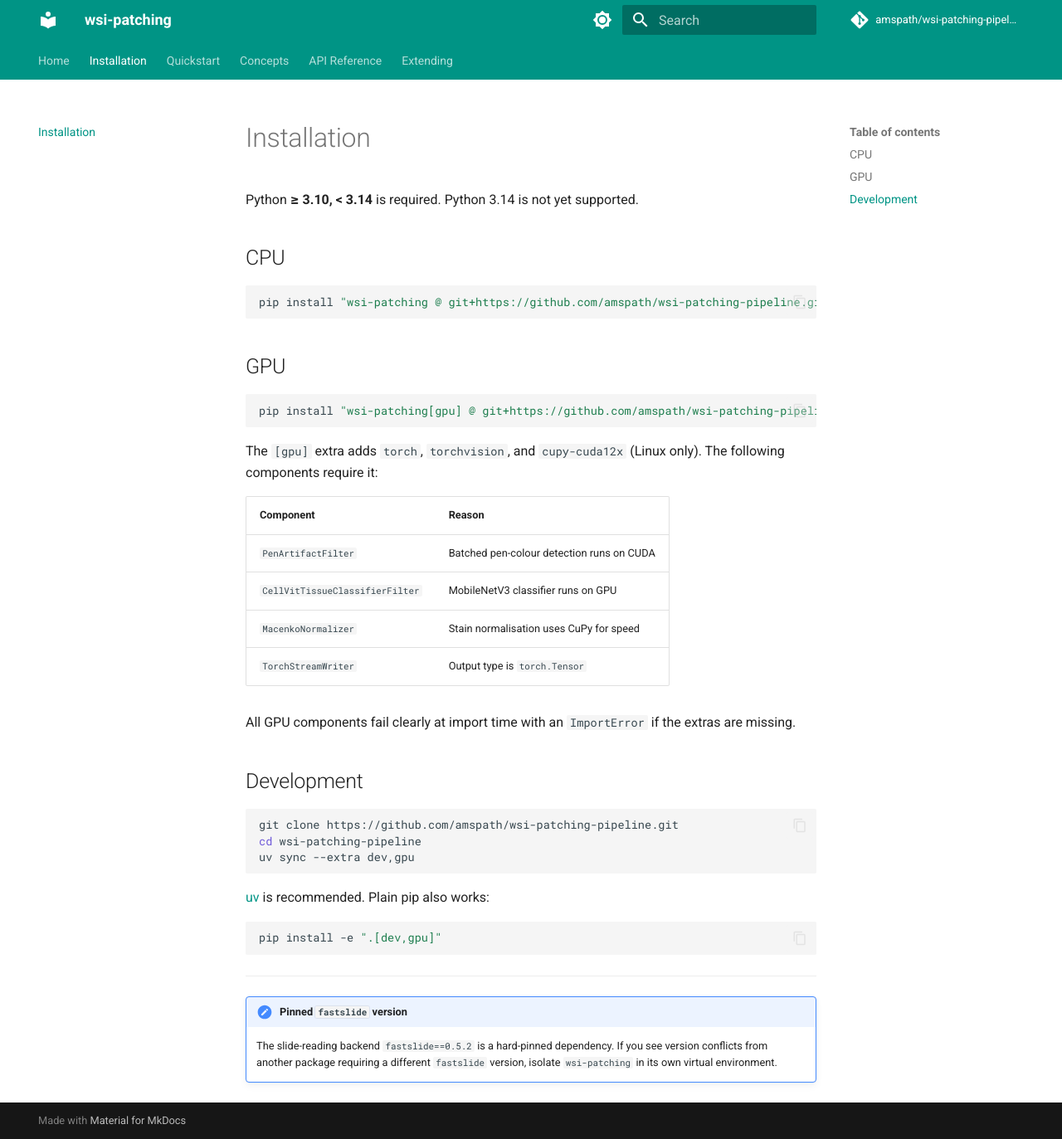
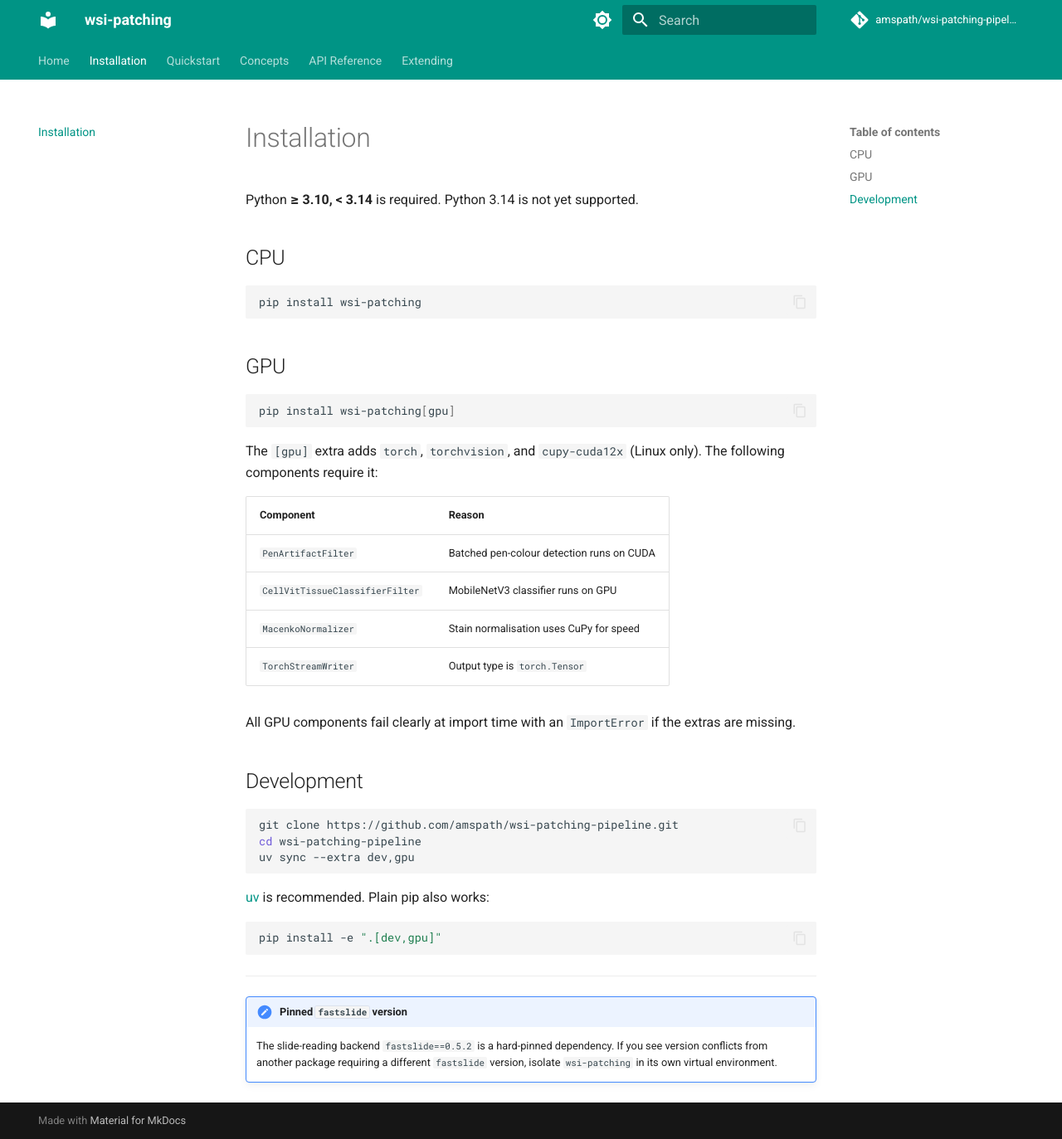
Before and after one commit to amspath/wsi-patching-pipeline, an MkDocs documentation site: the page built from docs/installation.md, in a window 1280 px wide and 1373 px high. Shown: the whole window at 83% size. Built offline with MkDocs 1.6.1 and Material for MkDocs 9.7.7, drawn with Linux system fonts in a browser that asks for light colours; comment, search, counter and statistics services are not loaded.

Commit message:
Improve docs

````diff
--- a/docs/installation.md
+++ b/docs/installation.md
@@ -5,13 +5,13 @@
 ## CPU
 
 ```bash
-pip install "wsi-patching @ git+https://github.com/amspath/wsi-patching-pipeline.git"
+pip install wsi-patching
 ```
 
 ## GPU
 
 ```bash
-pip install "wsi-patching[gpu] @ git+https://github.com/amspath/wsi-patching-pipeline.git"
+pip install wsi-patching[gpu]
 ```
 
 The `[gpu]` extra adds `torch`, `torchvision`, and `cupy-cuda12x` (Linux only). The following components require it:
````
Also changed, not shown: README.md (+7 -7 lines).
